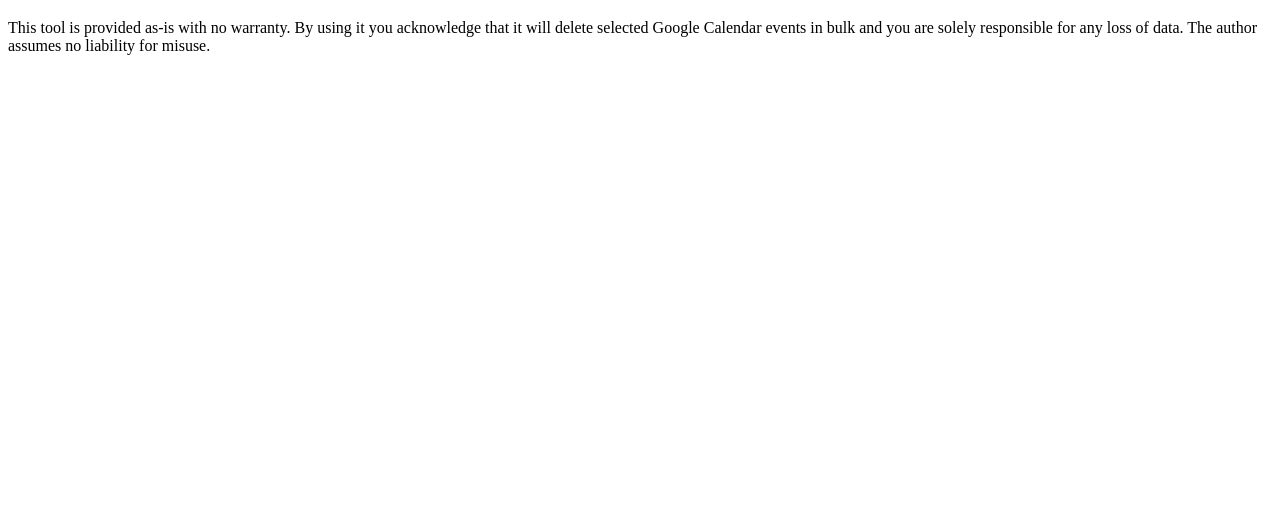
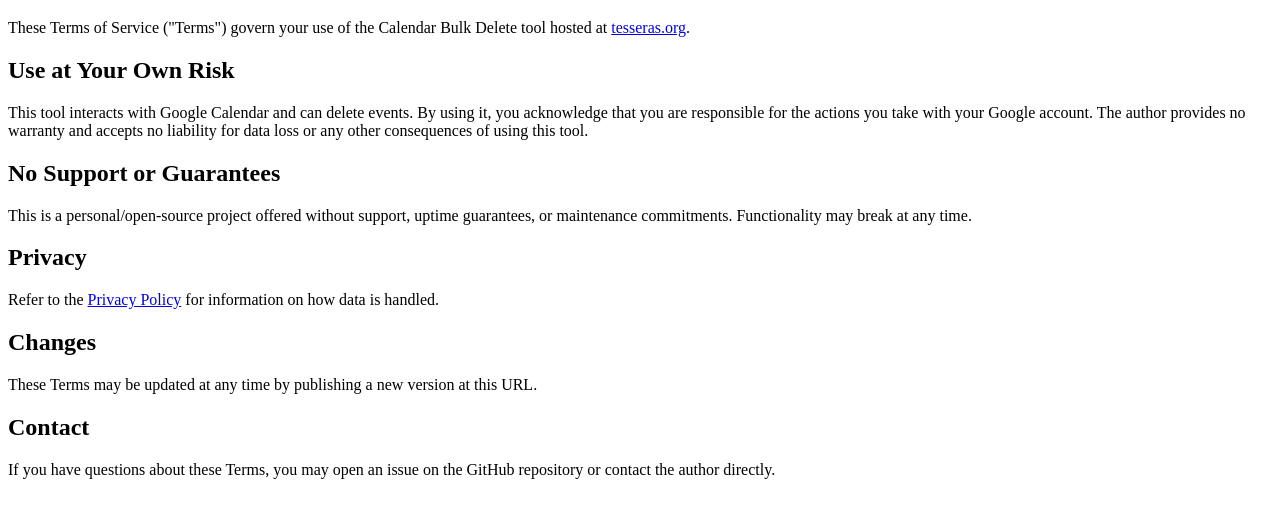
Before and after one commit to dantraynor/Calendar-Bulk-Delete, a browser extension: page public/terms.html in a window 1280 px wide. Shown: the part 61-578 px from the top of the page. Drawn offline with Linux system fonts and the light colour scheme.

Commit message:
update internal mappings and all TOS page

```diff
--- a/public/terms.html
+++ b/public/terms.html
@@ -1,15 +1,34 @@
 <!DOCTYPE html>
-<html>
+<html lang="en">
 <head>
-  <meta charset="utf-8">
+  <meta charset="UTF-8">
   <title>Terms of Service</title>
 </head>
 <body>
   <h1>Terms of Service</h1>
-  <p>
-    This tool is provided as-is with no warranty. By using it you acknowledge that
-    it will delete selected Google Calendar events in bulk and you are solely responsible
-    for any loss of data. The author assumes no liability for misuse.
-  </p>
+
+  <p>These Terms of Service ("Terms") govern your use of the Calendar Bulk Delete tool hosted at
+  <a href="https://tesseras.org">tesseras.org</a>.</p>
+
+  <h2>Use at Your Own Risk</h2>
+  <p>This tool interacts with Google Calendar and can delete events. By using it,
+  you acknowledge that you are responsible for the actions you take with your Google
+  account. The author provides no warranty and accepts no liability for data loss or any other
+  consequences of using this tool.</p>
+
+  <h2>No Support or Guarantees</h2>
+  <p>This is a personal/open-source project offered without support, uptime guarantees, or
+  maintenance commitments. Functionality may break at any time.</p>
+
+  <h2>Privacy</h2>
+  <p>Refer to the <a href="/privacy-policy.html">Privacy Policy</a> for information on how data
+  is handled.</p>
+
+  <h2>Changes</h2>
+  <p>These Terms may be updated at any time by publishing a new version at this URL.</p>
+
+  <h2>Contact</h2>
+  <p>If you have questions about these Terms, you may open an issue on the GitHub repository
+  or contact the author directly.</p>
 </body>
 </html>
```
Also changed, not shown: calendar-bulk-delete.html (+1 -18 lines), index.html (+2 -1 lines), public/calendar-bulk-delete.html (+1 -18 lines), public/index.html (+2 -1 lines).
